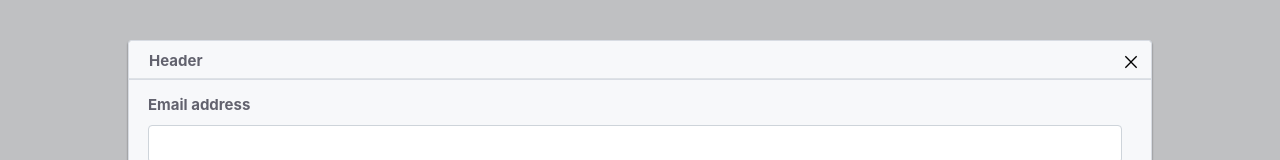
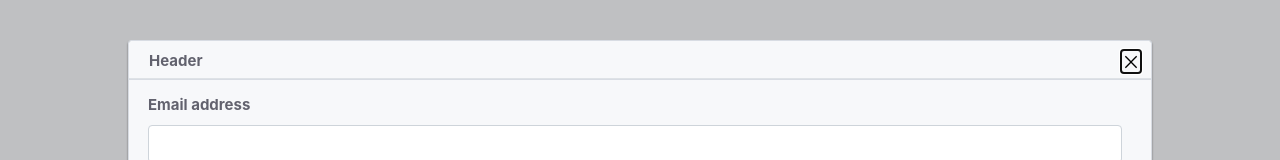
Before and after one commit to harshit6969/react-modal, a React (Create React App) app: page / in a window 1280 px wide. Both pictures are taken after a click on the button "Login". Shown: the top 160 px of the page. Built offline with nearby package versions, Linux system fonts and the light colour scheme.

Commit message:
initial focus and folder structure refactoring

```diff
--- a/src/App.js
+++ b/src/App.js
@@ -2,7 +2,7 @@ import React, { useState } from "react";
 import logo from "./logo.svg";
 import { ReactComponent as Cross } from "./cross.svg";
 import "./App.css";
-import Modal from "./components/Modal";
+import { Modal } from "./modules/modal/index";
 import { Link } from "@reach/router";
 
 function App() {
@@ -25,7 +25,7 @@ function App() {
           Signup
         </button>
         <Modal
-          onModalClose={() => setLoginModalVisibility(false)}
+          onClose={() => setLoginModalVisibility(false)}
           isOpen={isLoginModalVisible}
         >
           <div className="modal-header">
--- a/src/components/Modal/index.css
+++ /dev/null
@@ -1,74 +0,0 @@
-.modal-container {
-    z-index: 999;
-    position: absolute;
-    top: 0;
-    left: 0;
-    width: 100vw;
-    height: 100vh;
-    display: flex;
-    justify-content: center;
-    align-items: center;
-    background-color: rgba(255, 255, 255, 0.7);
-    font-size: 15px;
-    font-weight: bold;
-    color: #62626e;
-  }
-
-  .modal-content {
-    width: 80%;
-    height: 90%;
-    position: relative;
-    display: flex;
-    flex-direction: column;
-    border: 1px solid #d8dce3;
-    border-radius: 3px;
-    box-shadow: 0 2px 2px 0 rgba(0, 0, 0, 0.5);
-    background-color: #f7f8fa;
-  }
-
-  .modal-header {
-    padding: 9px 10px;
-    padding-left: 20px;
-    height: 38px;
-    font-size: 15px;
-    position: relative;
-  }
-
-  .cross-btn {
-    padding: 0;
-    margin: 0;
-    background: transparent;
-    border: 0;
-    position: absolute;
-    right: 10px;
-    font-weight: bold;
-    cursor: pointer;
-  }
-
-  .modal-body {
-    flex-grow: 1;
-    border-top: solid 1px #d8dce3;
-    padding: 14px 29px 14px 19px;
-  }
-
-  .modal-footer {
-    border-top: solid 1px #d8dce3;
-    padding: 10px 20px;
-    display: flex;
-    justify-content: flex-end;
-  }
-
-  .close-btn {
-    font-weight: 600;
-    box-shadow: rgba(0, 0, 0, 0.35) 0px 2px 2px 0px;
-    background-color: rgb(77, 144, 255);
-    color: rgb(247, 248, 250);
-    height: 35px;
-    width: 117px;
-    font-size: 14px;
-    border-radius: 3px;
-    border-width: 1px;
-    border-style: solid;
-    border-color: rgb(43, 123, 255);
-    cursor: pointer;
-  }
--- a/src/components/Modal/index.js
+++ /dev/null
@@ -1,77 +0,0 @@
-import React, { useEffect, createRef } from "react";
-import { createPortal } from "react-dom";
-import "./index.css";
-
-const FOCUSABLE_ELEMENTS = [
-  "a[href]",
-  "area[href]",
-  'input:not([disabled]):not([type="hidden"]):not([aria-hidden])',
-  "select:not([disabled]):not([aria-hidden])",
-  "textarea:not([disabled]):not([aria-hidden])",
-  "button:not([disabled]):not([aria-hidden])",
-  "iframe",
-  "object",
-  "embed",
-  "[contenteditable]",
-  '[tabindex]:not([tabindex^="-"])',
-];
-
-export default function Modal({ children, onModalClose, isOpen }) {
-  const modalRef = createRef();
-
-  useEffect(() => {
-    function keyListener(e) {
-      const listener = keyListenersMap.get(e.keyCode);
-      return listener && listener(e);
-    }
-
-    document.addEventListener("keydown", keyListener);
-
-    return () => document.removeEventListener("keydown", keyListener);
-  });
-
-  const handleTabKey = (e) => {
-    if (isOpen) {
-      // 1. Querying all the focusable nodes from the modal
-      // 2. Filtering out the focusable nodes that are display:none
-      const focusableNodes = Array(
-        ...modalRef.current.querySelectorAll(FOCUSABLE_ELEMENTS) // 1
-      ).filter((node) => node.offsetParent !== null); // 2
-
-      if (!focusableNodes.length) {
-        return;
-      }
-
-      const firstFocusableNode = focusableNodes[0];
-      const lastFocusableNode = focusableNodes[focusableNodes.length - 1];
-
-      if (!e.shiftKey && document.activeElement === lastFocusableNode) {
-        firstFocusableNode.focus();
-        e.preventDefault();
-      }
-
-      if (e.shiftKey && document.activeElement === firstFocusableNode) {
-        lastFocusableNode.focus();
-        e.preventDefault();
-      }
-    }
-  };
-
-  const keyListenersMap = new Map([
-    [27, onModalClose],
-    [9, handleTabKey],
-  ]);
-
-  if (isOpen) {
-    return createPortal(
-      <div className="modal-container" role="dialog" aria-modal="true">
-        <div className="modal-content" ref={modalRef}>
-          {children}
-        </div>
-      </div>,
-      document.body
-    );
-  } else {
-    return null;
-  }
-}
--- /dev/null
+++ b/src/modules/common/useForkRef.js
@@ -0,0 +1,22 @@
+const { useMemo } = require("react");
+
+function setRef(ref, value) {
+  if (typeof ref === "function") {
+    ref(value);
+  } else if (ref) {
+    ref.current = value;
+  }
+}
+
+const useForkRef = (...refs) => {
+  return useMemo(() => {
+    if (refs.every((ref) => ref == null)) {
+      return null;
+    }
+    return (refValue) => {
+      refs.forEach((ref) => setRef(ref, refValue));
+    };
+  }, [refs]);
+};
+
+export { useForkRef };
--- /dev/null
+++ b/src/modules/modal/index.js
@@ -0,0 +1,3 @@
+import { Modal } from "./src/index";
+
+export { Modal };
--- /dev/null
+++ b/src/modules/modal/src/index.css
@@ -0,0 +1,74 @@
+.modal-overlay {
+  z-index: 999;
+  position: absolute;
+  top: 0;
+  left: 0;
+  width: 100vw;
+  height: 100vh;
+  display: flex;
+  justify-content: center;
+  align-items: center;
+  background-color: rgba(255, 255, 255, 0.7);
+  font-size: 15px;
+  font-weight: bold;
+  color: #62626e;
+}
+
+.modal-content {
+  width: 80%;
+  height: 90%;
+  position: relative;
+  display: flex;
+  flex-direction: column;
+  border: 1px solid #d8dce3;
+  border-radius: 3px;
+  box-shadow: 0 2px 2px 0 rgba(0, 0, 0, 0.5);
+  background-color: #f7f8fa;
+}
+
+.modal-header {
+  padding: 9px 10px;
+  padding-left: 20px;
+  height: 38px;
+  font-size: 15px;
+  position: relative;
+}
+
+.cross-btn {
+  padding: 0;
+  margin: 0;
+  background: transparent;
+  border: 0;
+  position: absolute;
+  right: 10px;
+  font-weight: bold;
+  cursor: pointer;
+}
+
+.modal-body {
+  flex-grow: 1;
+  border-top: solid 1px #d8dce3;
+  padding: 14px 29px 14px 19px;
+}
+
+.modal-footer {
+  border-top: solid 1px #d8dce3;
+  padding: 10px 20px;
+  display: flex;
+  justify-content: flex-end;
+}
+
+.close-btn {
+  font-weight: 600;
+  box-shadow: rgba(0, 0, 0, 0.35) 0px 2px 2px 0px;
+  background-color: rgb(77, 144, 255);
+  color: rgb(247, 248, 250);
+  height: 35px;
+  width: 117px;
+  font-size: 14px;
+  border-radius: 3px;
+  border-width: 1px;
+  border-style: solid;
+  border-color: rgb(43, 123, 255);
+  cursor: pointer;
+}
--- /dev/null
+++ b/src/modules/modal/src/index.js
@@ -0,0 +1,123 @@
+import React, { useEffect, useCallback } from "react";
+import { createPortal } from "react-dom";
+import "./index.css";
+import { useForkRef } from "../../common/useForkRef";
+import { useRef } from "react";
+
+const FOCUSABLE_ELEMENTS = [
+  "a[href]",
+  "area[href]",
+  'input:not([disabled]):not([type="hidden"]):not([aria-hidden])',
+  "select:not([disabled]):not([aria-hidden])",
+  "textarea:not([disabled]):not([aria-hidden])",
+  "button:not([disabled]):not([aria-hidden])",
+  "iframe",
+  "object",
+  "embed",
+  "[contenteditable]",
+  '[tabindex]:not([tabindex^="-"])',
+];
+
+const Modal = React.forwardRef((props, ref) => {
+  if (props.isOpen) {
+    return createPortal(
+      <div className="modal-overlay">
+        <ModalContent ref={ref} {...props} />
+      </div>,
+      document.body
+    );
+  } else {
+    return null;
+  }
+});
+
+const ModalContent = React.forwardRef(
+  ({ onClose, isOpen, initialFocusRef, className = "", ...props }, ref) => {
+    const modalRef = useRef(null);
+    const forkedRef = useForkRef(ref, modalRef);
+
+    const getFocusableNodes = useCallback(() => {
+      if (modalRef.current) {
+        return Array(
+          ...modalRef.current.querySelectorAll(FOCUSABLE_ELEMENTS) // 1
+        );
+      }
+      return [];
+    }, [modalRef]);
+
+    const setInitialFocus = () => {
+      if (initialFocusRef && initialFocusRef.current) {
+        initialFocusRef.current.focus();
+      }
+
+      const focusableNodes = getFocusableNodes();
+
+      if (!focusableNodes.length) {
+        return;
+      }
+
+      focusableNodes[0].focus();
+    };
+
+    const handleTabKey = (e) => {
+      if (isOpen) {
+        // 1. Querying all the focusable nodes from the modal
+        // 2. Filtering out the focusable nodes that are display:none
+        const focusableNodes = getFocusableNodes().filter(
+          (node) => node.offsetParent !== null
+        ); // 2
+
+        if (!focusableNodes.length) {
+          return;
+        }
+
+        const firstFocusableNode = focusableNodes[0];
+        const lastFocusableNode = focusableNodes[focusableNodes.length - 1];
+
+        if (!e.shiftKey && document.activeElement === lastFocusableNode) {
+          firstFocusableNode.focus();
+          e.preventDefault();
+        }
+
+        if (e.shiftKey && document.activeElement === firstFocusableNode) {
+          lastFocusableNode.focus();
+          e.preventDefault();
+        }
+      }
+    };
+
+    const keyListenersMap = new Map([
+      [27, onClose],
+      [9, handleTabKey],
+    ]);
+
+    useEffect(
+      () => {
+        function keyListener(e) {
+          const listener = keyListenersMap.get(e.keyCode);
+          return listener && listener(e);
+        }
+
+        document.addEventListener("keydown", keyListener);
+
+        setInitialFocus();
+
+        return () => document.removeEventListener("keydown", keyListener);
+      },
+      // eslint-disable-next-line react-hooks/exhaustive-deps
+      []
+    );
+
+    return (
+      <div
+        {...props}
+        ref={forkedRef}
+        className={`modal-content ${className}`}
+        role="dialog"
+        aria-modal="true"
+      />
+    );
+  }
+);
+
+export { Modal };
```
